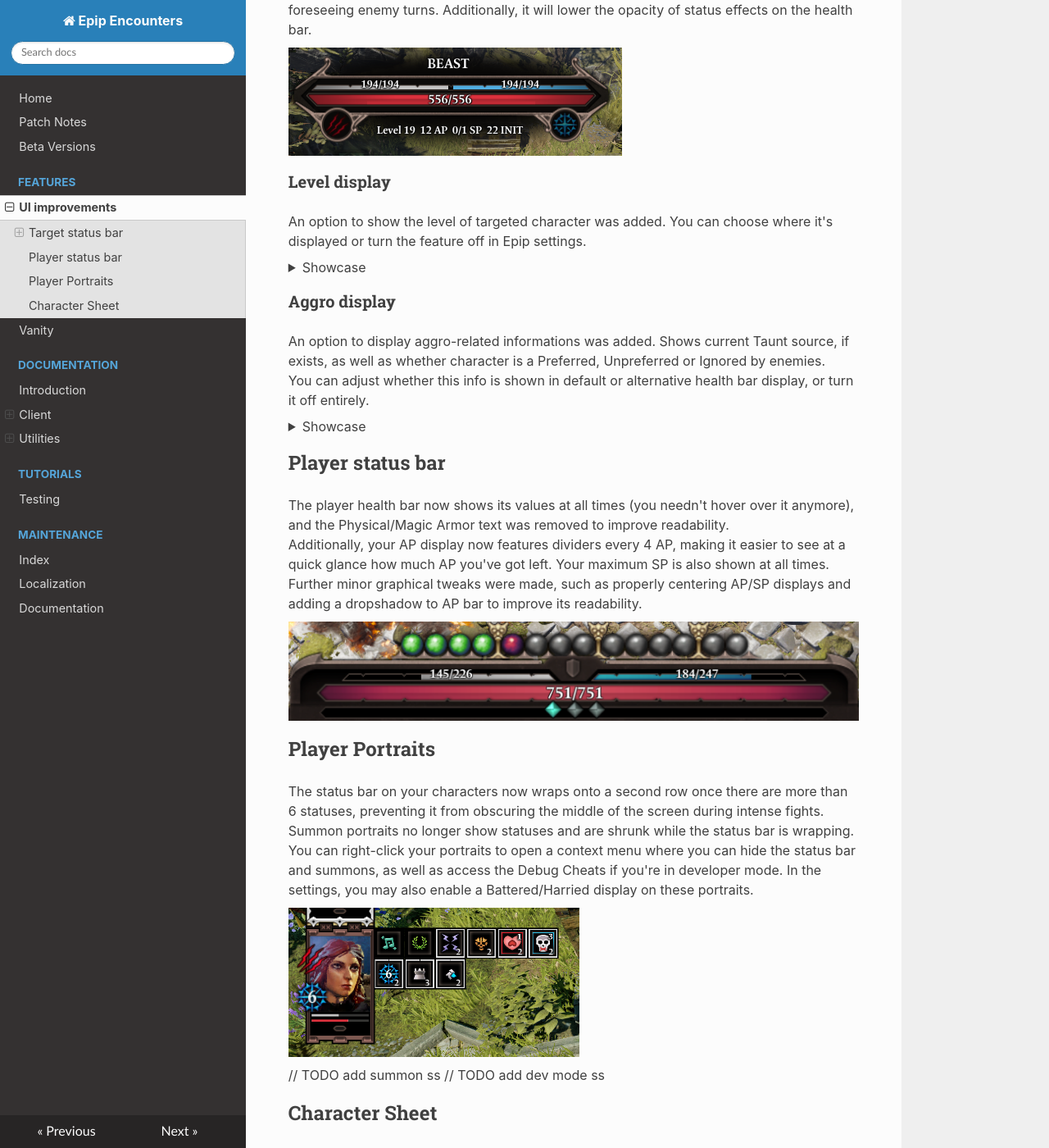
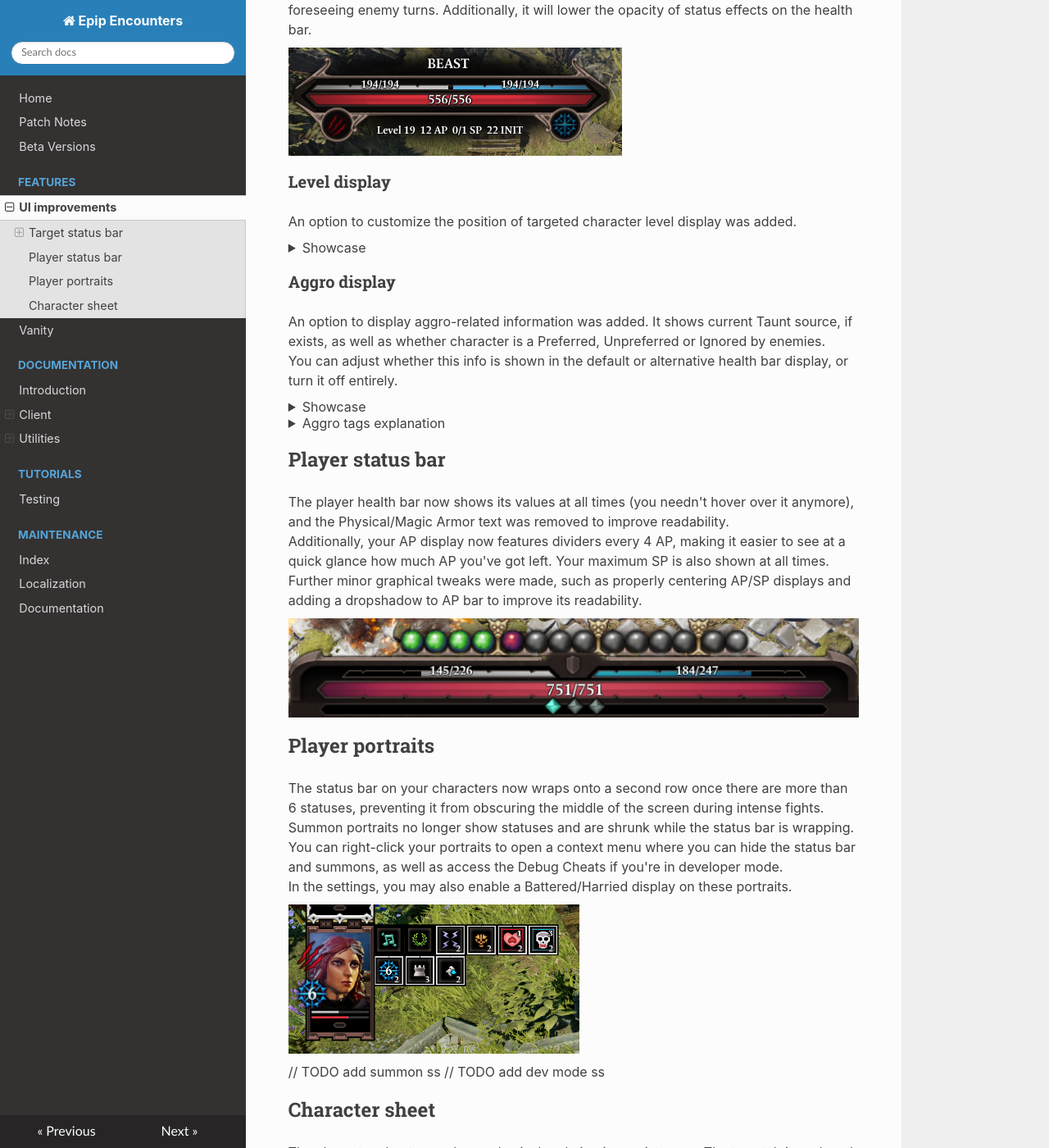
Before and after one commit to PinewoodPip/epip, an MkDocs documentation site: the page built from docs/Features/UI.md, in a window 1280 px wide and 1400 px high, scrolled down 680 px. Shown: the whole window at 82% size. Built offline with MkDocs 1.6.1, drawn with Linux system fonts in a browser that asks for light colours; nearby versions of some CDN libraries; some of the changed text lies outside the part shown.

Commit message:
Address PR comments

```diff
--- a/docs/Features/UI.md
+++ b/docs/Features/UI.md
@@ -1,13 +1,13 @@
 # UI improvements
 
-Epip contains a plethora of cosmetic and functional improvements over the base game UI. Big thanks to Elric for the new art assets used!
+Epip contains a plethora of functional and cosmetic improvements over the base game UI. Big thanks to Elric for the new art assets used!
 
 ## Target status bar
 
 ### Resistance and B/H display
 
 The health bar at the top of the screen now shows character's resistances as well as their Battered and Harried stacks. The B/H icons will light up if the target has enough of them to suffer a Tier 3 status, and will blink when the duration of the stacks is 1 turn or fewer.
-*Actual B/H statuses are now hidden to reduce clutter.*
+Actual B/H statuses are now hidden to reduce clutter.
 
 ![Health bar showcase](img/ui/health_bar.png)
 
@@ -19,7 +19,7 @@
 
 ### Level display
 
-An option to show the level of targeted character was added. You can choose where it's displayed or turn the feature off in Epip settings.
+An option to customize the position of targeted character level display was added.
 <details>
 <summary>Showcase</summary>
 Accessible through <b>Options -> Epip settings -> General -> Character Level Display</b>.
@@ -33,8 +33,8 @@
 
 ### Aggro display
 
-An option to display aggro-related informations was added. Shows current Taunt source, if exists, as well as whether character is a Preferred, Unpreferred or Ignored by enemies.
-You can adjust whether this info is shown in default or alternative health bar display, or turn it off entirely.
+An option to display aggro-related information was added. It shows current Taunt source, if exists, as well as whether character is a Preferred, Unpreferred or Ignored by enemies.
+You can adjust whether this info is shown in the default or alternative health bar display, or turn it off entirely.
 <details>
 <summary>Showcase</summary>
 Accessible through <b>Options -> Epip settings -> General -> Show Aggro Information</b>.
@@ -45,6 +45,17 @@
 <tr><td>Taunted:     </td><td><img src="../img/ui/aggro_taunted.png"/></td></tr>
 </table>
 </details>
+<details>
+<summary>Aggro tags explanation</summary>
+AI chooses its targets based on a number of parameters, such as target's effective HP, how easy it is to get to the target and so on. Its behavior is also influenced by aggro tags.
+<ul>
+<li>No tag: AI has no preference on whether to choose this character as the primary attack target or not. However, AI will actively try to hit this character with AOE attacks. Most characters will not have any aggro tag by default.</li>
+<li>Preferred: AI will actively try to make this character its primary attack target. This aggro tag is manually provided to some important NPCs and is not normally obtainable during gameplay.</li>
+<li>Unpreferred: AI will try not to make this character its primary target. <b>However, AI will still actively try to AOE this character.</b> This tag is usually acquired by using Subjugated status, and is also manually provided to some characters, mostly summons.</li>
+<li>Ignored: AI will try to act as if this character does not exist.</li>
+<li>Taunted: this AI will consider the source of Taunt a Preferred target.</li>
+</ul>
+</details>
 
 ## Player status bar
 
@@ -54,7 +65,7 @@
 
 ![Player status bar showcase](img/ui/status_console.png)
 
-## Player Portraits
+## Player portraits
 
 The status bar on your characters now wraps onto a second row once there are more than 6 statuses, preventing it from obscuring the middle of the screen during intense fights. Summon portraits no longer show statuses and are shrunk while the status bar is wrapping.
 You can right-click your portraits to open a context menu where you can hide the status bar and summons, as well as access the Debug Cheats if you're in developer mode.
@@ -65,7 +76,7 @@
 // TODO add summon ss
 // TODO add dev mode ss
 
-## Character Sheet
+## Character sheet
 
 The character sheet now shows physical and piercing resistances.
 The tags tab is replaced with a brand new "Keywords and misc." tab. You can use it to quickly reference your keyword activators and mutators, as well as reaction charges remaining.
```
Also changed, not shown: docs/index.md (+12 -1 lines).
